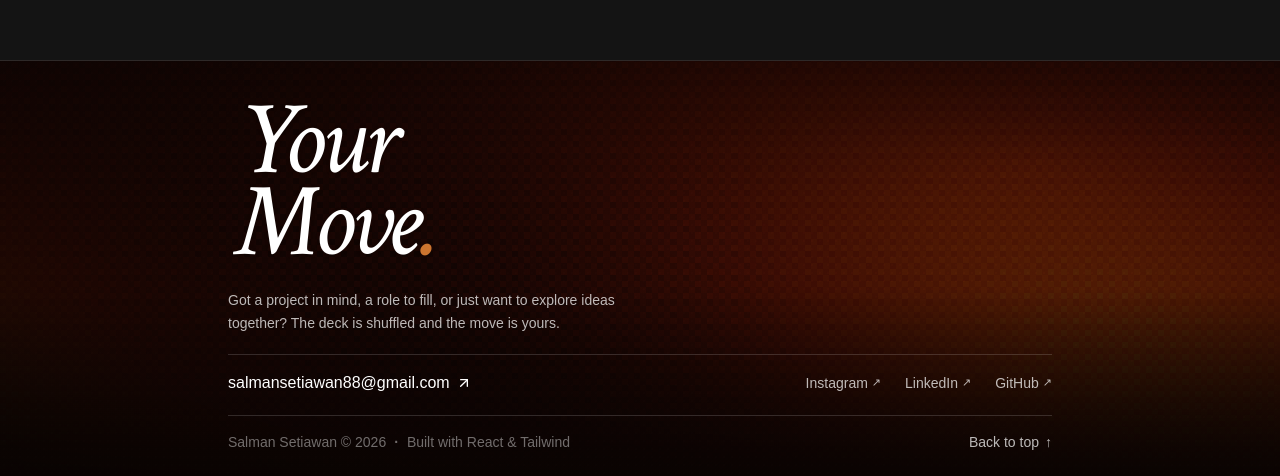
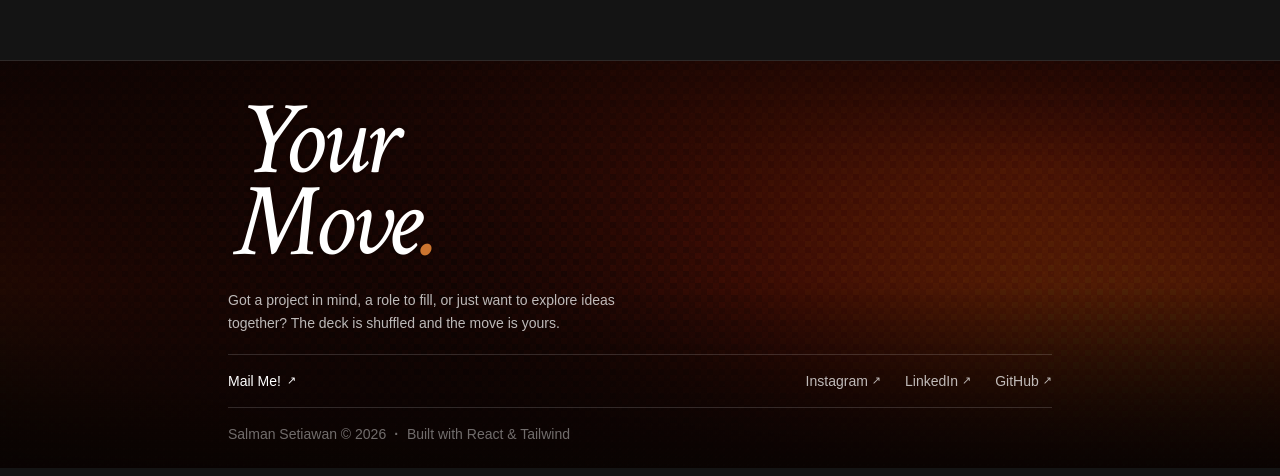
Before and after one commit to salman-setiawan/porto-2026, a React (Vite) app: page / in a window 1280 px wide. Shown: the part 4008-4484 px from the top of the page. Built offline with nearby package versions, Linux system fonts and the light colour scheme; a web font is replaced by a local one.

Commit message:
adjusting footnote

```diff
--- a/src/components/footnote-section/Footnote.jsx
+++ b/src/components/footnote-section/Footnote.jsx
@@ -79,13 +79,8 @@ const Footnote = ({
         />
       </div>
 
-      {/* ── Foreground Content Container (overflow-visible agar kartu tembus ke atas) ── */}
       <div className="relative z-10 max-w-[920px] mx-auto px-5 sm:px-8 md:px-12 flex flex-col justify-between py-6">
 
-        {/* ── Main Mid Section ── */}
-        <div className="flex md:items-center">
-
-          {/* Left: Headline & Subtext */}
         <div className="flex flex-col min-w-[300px] max-w-[580px]">
           <div className="text-[84px] md:text-[104px] font-crimson italic tracking-tighter text-app-primary select-none drop-shadow-sm -space-y-6 sm:-space-y-8 pl-2">
             <p className="leading-[1.1]">{headlineTop}</p>
@@ -98,38 +93,18 @@ const Footnote = ({
             {subtext}
           </p>
         </div>
-        </div>
 
-        {/* ── Bottom Section: Direct Email & Socials ── */}
-        <div className="pt-4 border-t border-app-subtle space-y-5">
-
-          {/* Row: Email (Kiri) & CTA Socials (Kanan) */}
-          <div className="flex flex-col sm:flex-row sm:items-center justify-between gap-4">
+        <div className="py-4 border-t border-app-subtle flex flex-col sm:flex-row justify-between gap-3">
           <div className="flex items-center gap-2 group/email">
             <a
               href={`mailto:${email}`}
               onClick={() => playCrispClick(0.5)}
-                className="text-app-primary hover:text-app-accent transition-colors flex items-center gap-1.5"
+              className="text-sm text-app-primary hover:text-app-accent transition-colors flex items-center gap-1.5"
             >
-                <span>{email}</span>
-                <svg
-                  width="16"
-                  height="16"
-                  viewBox="0 0 24 24"
-                  fill="none"
-                  stroke="currentColor"
-                  strokeWidth="2"
-                  strokeLinecap="round"
-                  strokeLinejoin="round"
-                  className="inline-block transition-transform duration-200 group-hover/email:translate-x-1 group-hover/email:-translate-y-1"
-                >
-                  <line x1="7" y1="17" x2="17" y2="7" />
-                  <polyline points="7 7 17 7 17 17" />
-                </svg>
+              <span>Mail Me!</span>
+              <span className="text-[11px] transition-transform duration-200 group-hover/link:translate-x-0.5 group-hover/link:-translate-y-0.5">↗</span>
             </a>
           </div>
-
-            {/* Social Links */}
           <div className="flex flex-wrap items-center gap-4 sm:gap-6 self-start sm:self-auto">
             {ctaLinks.map((item, idx) => (
               <a
@@ -147,26 +122,10 @@ const Footnote = ({
           </div>
         </div>
 
-          {/* Bottom Meta Bar: Copyright & Back to Top */}
-          <div className="flex flex-col sm:flex-row items-start sm:items-center justify-between pt-4 border-t border-app-subtle text-sm text-app-muted">
-            <div className="flex items-center gap-2">
+        <div className="flex justify-between sm:justify-start gap-2 border-t border-app-subtle text-sm text-app-muted pt-4">
           <span>{copyrightText}</span>
-              <span className='font-bold'>·</span>
+          <span className='font-bold hidden sm:block'>·</span>
           <span>{builtWithText}</span>
-            </div>
-
-            {/* Back to top */}
-            <button
-              type="button"
-              onClick={handleBackToTop}
-              onMouseEnter={() => playMechanicalSound(4, 0.2)}
-              className="flex items-center gap-1.5 text-app-secondary hover:text-app-primary font-medium transition-colors cursor-pointer self-end sm:self-auto group/top"
-            >
-              <span>{backToTopText}</span>
-              <span className="transition-transform duration-200 group-hover/top:-translate-y-1">↑</span>
-            </button>
-          </div>
-
         </div>
 
       </div>
--- a/src/components/footnote-section/FootnoteCards.jsx
+++ b/src/components/footnote-section/FootnoteCards.jsx
@@ -95,7 +95,7 @@ const FootnoteCards = ({ email, isLight }) => {
   return (
     <div
       ref={containerRef}
-      className="flex items-center justify-start md:justify-end self-center md:self-auto w-full md:w-auto -mt-36 md:-mt-58 pt-0 sm:pl-12 relative z-20"
+      className="flex items-center w-full"
     >
       <a
         href={`mailto:${email}`}
@@ -115,8 +115,8 @@ const FootnoteCards = ({ email, isLight }) => {
           {/* Card A Element (Base Stacking & Hover Interaction) */}
           <div
             className={`w-full h-full rounded-3xl overflow-hidden transition-all duration-500 ease-out transform -rotate-8 -translate-x-6 -translate-y-2 group-hover:-rotate-[20deg] group-hover:-translate-x-10 group-hover:-translate-y-4 ${isLight
-                ? 'shadow-[0_16px_36px_-10px_rgba(0,0,0,0.18)]'
-                : 'shadow-[0_20px_40px_-15px_rgba(0,0,0,0.85)]'
+              ? 'shadow-[0_16px_36px_-10px_rgba(0,0,0,0.18)]'
+              : 'shadow-[0_20px_40px_-15px_rgba(0,0,0,0.85)]'
               }`}
           >
             <img
@@ -137,8 +137,8 @@ const FootnoteCards = ({ email, isLight }) => {
           {/* Card J Element (Base Stacking & Hover Interaction) */}
           <div
             className={`w-full h-full rounded-3xl overflow-hidden transition-all duration-500 ease-out transform rotate-3 group-hover:scale-105 group-hover:rotate-[12deg] group-hover:-translate-y-2 ${isLight
-                ? 'shadow-[0_20px_45px_-10px_rgba(0,0,0,0.22)]'
-                : 'shadow-[0_25px_50px_-12px_rgba(0,0,0,0.85)]'
+              ? 'shadow-[0_20px_45px_-10px_rgba(0,0,0,0.22)]'
+              : 'shadow-[0_25px_50px_-12px_rgba(0,0,0,0.85)]'
               }`}
           >
             <img
--- a/src/components/showcase-section/SeamlessSlider.jsx
+++ b/src/components/showcase-section/SeamlessSlider.jsx
@@ -113,7 +113,7 @@ const SeamlessSlider = () => {
 
         {/* Bottom Overlay Gradient & CTA Button */}
         <div
-          className="absolute inset-x-0 bottom-0 h-[320px] z-[100] flex items-end justify-center pb-10 pointer-events-none"
+          className="absolute inset-x-0 bottom-0 h-[320px] z-[100] flex items-end sm:justify-center pl-5 sm:pl-0 pb-10 pointer-events-none"
           style={{ background: 'var(--slider-gradient-bottom)' }}
         >
           <div className="pointer-events-auto">
--- a/src/pages/Home.jsx
+++ b/src/pages/Home.jsx
@@ -105,28 +105,12 @@ const Home = () => {
         <Footnote className="z-10" />
 
         {/* Layer FootnoteCards berada di atas Footnote (z-30) dengan posisi container yang persis sama */}
-        <div className="absolute inset-0 pointer-events-none z-30 overflow-visible">
-          <div className="max-w-[920px] mx-auto px-5 sm:px-8 md:px-12 py-8 flex flex-col justify-between">
-            <div className="flex md:items-center justify-between gap-8 md:gap-12">
-              {/* Spacer penyeimbang typography kiri */}
-              <div className="flex flex-col min-w-[300px] max-w-[580px] pointer-events-none opacity-0 select-none" aria-hidden="true">
-                <div className="text-[84px] md:text-[104px] font-crimson italic tracking-tighter pl-2">
-                  <p className="leading-[1.1]">{DataHome?.footnote?.headline?.top || 'Your'}</p>
-                  <p className="leading-[1.1]">{DataHome?.footnote?.headline?.bottom || 'Move'}.</p>
-                </div>
-                <p className="mt-2 mb-8 text-[14px] leading-relaxed max-w-[400px]">
-                  {DataHome?.footnote?.subtext?.en || ''}
-                </p>
-              </div>
-
-              {/* Cards yang interaktif dan berada di atas layer Footnote */}
-              <div className="pointer-events-auto">
-                <FootnoteCards
-                  email={DataHome?.footnote?.email || 'salmansetiawan88@gmail.com'}
-                  isLight={isLight}
-                />
-              </div>
-            </div>
+        <div className="absolute inset-0 pointer-events-none z-30 overflow-visible -top-30 -right-4 max-w-[860px] flex justify-end mx-auto">
+          <div className="pointer-events-auto">
+            <FootnoteCards
+              email={DataHome?.footnote?.email || 'salmansetiawan88@gmail.com'}
+              isLight={isLight}
+            />
           </div>
         </div>
       </div>
```
Lines whose indentation alone changed are shown as unchanged.
